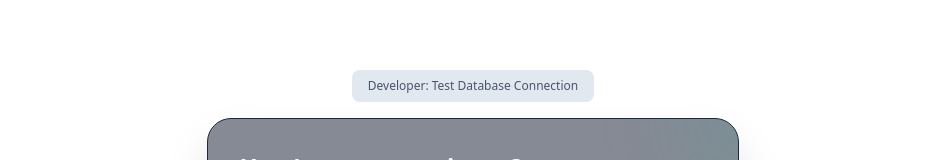
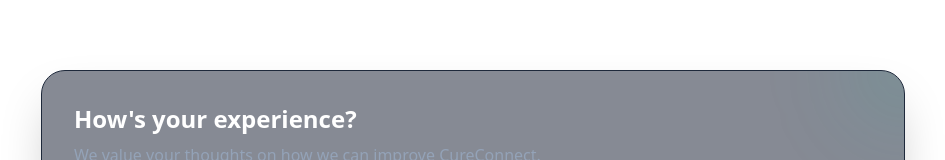
Before and after one commit to dhruvkumar2107/CURECONNECT, a React (Vite) app: page /partnership-dashboard in a window 1280 px wide. Shown: the part 501-661 px from the top of the page, without its empty margins (167-1112 px from the left). Built offline with nearby package versions, Linux system fonts and the light colour scheme; no server answers.

Commit message:
Added Project ID logging for debugging

```diff
--- a/pages/HomePage.tsx
+++ b/pages/HomePage.tsx
@@ -142,27 +142,7 @@
         </div>
       )}
 
-      <div className="mt-16 flex flex-col items-center gap-4">
-        <button
-          onClick={async () => {
-            const { db } = await import('../services/firebase');
-            const { doc, setDoc, serverTimestamp } = await import('firebase/firestore');
-            try {
-              alert("Testing Connection... (Check your console)");
-              await setDoc(doc(db, 'connection_test', 'test_doc'), {
-                lastTest: serverTimestamp(),
-                message: "This is a test write to verify Firestore connectivity."
-              });
-              alert("✅ SUCCESS! Your connection is working. Check the 'connection_test' collection in your Firebase console.");
-            } catch (error: any) {
-              console.error("Connection Test Error:", error);
-              alert("❌ FAILED! Error: " + (error.message || "Unknown error"));
-            }
-          }}
-          className="bg-slate-200 text-slate-600 px-4 py-2 rounded-lg text-xs font-medium hover:bg-slate-300 transition-colors"
-        >
-          Developer: Test Database Connection
-        </button>
+      <div className="mt-16">
         <FeedbackSection />
       </div>
     </div>
--- a/services/firebase.ts
+++ b/services/firebase.ts
@@ -29,9 +29,9 @@
 let analytics;
 
 try {
-  console.log("firebase.ts: Initializing app...");
+  console.log("firebase.ts: Initializing app for project:", firebaseConfig.projectId);
   app = initializeApp(firebaseConfig);
-  console.log("firebase.ts: App initialized", app);
+  console.log("firebase.ts: App initialized");
 
   analytics = getAnalytics(app);
 
```
